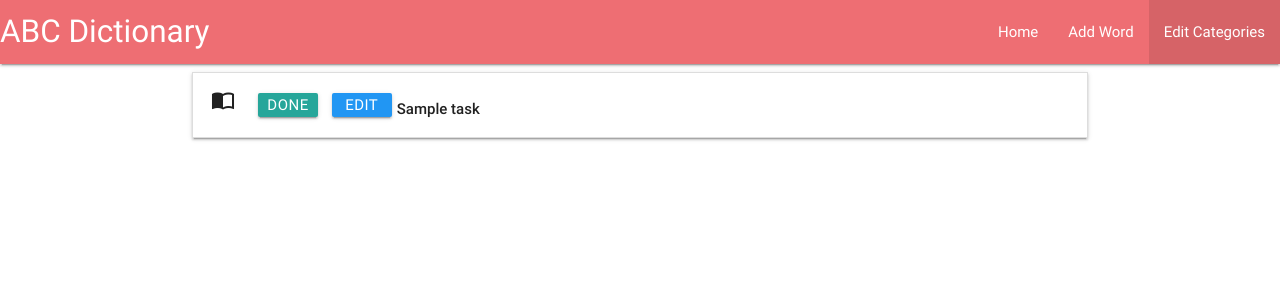
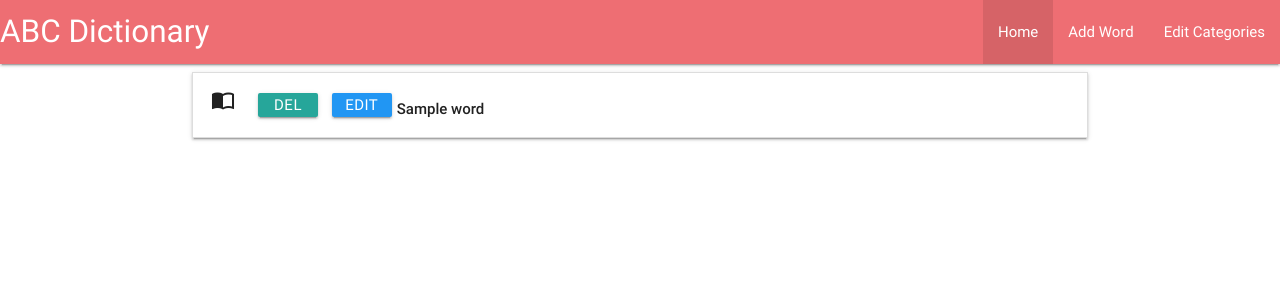
Before and after one commit to stanciudorin/Dictionary-Project, a Flask app: page / in a window 1280 px wide. Shown: the top 300 px of the page. Run offline with Flask 2, Linux system fonts and the light colour scheme; a database or web service that is not in the repository returns one stand-in record (values such as "Sample title"); some libraries are stand-ins or nearby versions.

Commit message:
Refacroting my function definitions and updating them

```diff
--- a/app.py
+++ b/app.py
@@ -5,8 +5,8 @@ from bson.objectid import ObjectId
 
 
 app = Flask(__name__)
-db_user = os.environ.get("DB_USER")
-db_password = os.environ.get("DB_PASS")
+# db_user = os.environ.get("DB_USER")
+# db_password = os.environ.get("DB_PASS")
 
 
 app.config["MONGO_DBNAME"] = "DictionaryDB"
@@ -15,9 +15,9 @@ app.config["MONGO_URI"] = "mongodb+srv://stanciudorin:conect86@myfirstcluster.aw
 mongo = PyMongo(app)
 
 @app.route("/")
-@app.route("/get_tasks")
-def get_tasks():
-    return render_template("tasks.html", tasks=mongo.db.tasks.find())
+@app.route("/show_words")
+def show_words():
+    return render_template("words.html", words=mongo.db.words.find())
 
 
 @app.route("/add_word")
@@ -27,34 +27,39 @@ def add_word():
 
 @app.route("/insert_word", methods=["POST"])
 def insert_word():
-    tasks = mongo.db.tasks
-    tasks.insert_one(request.form.to_dict())
-    return redirect(url_for("get_tasks"))
+    words = mongo.db.words
+    words.insert_one(request.form.to_dict())
+    return redirect(url_for("show_words"))
 
 
-@app.route("/edit_task/<task_id>")
-def edit_task(task_id):
-    the_task = mongo.db.tasks.find_one({"_id": ObjectId(task_id)})
-    all_categories = mongo.db.categories.find()
-    return render_template("edittask.html", task=the_task, categories=all_categories)
+@app.route("/categories")
+def categories():
+    return render_template("categories.htm", words=mongo.db.categories.find())
 
 
-@app.route("/update_task/<task_id>", methods=["POST"])
-def update_task(task_id):
-    tasks = mongo.db.tasks
-    tasks.update({"_id": ObjectId(task_id)},
-        {
-            "category_name" : request.form.get["category_name"],
-            "category_word" : request.form.get["category_word"],
-            "category_description" : request.form.get["category_description"]
-        })
-    return redirect(url_for("get_tasks"))
+@app.route("/edit_words/<word_id>")
+def edit_words(word_id):
+    the_word = mongo.db.words.find_one({"_id": ObjectId(word_id)})
+    all_categories = mongo.db.categories.find()
+    return render_template("editword.html", word=the_word, categories=all_categories)
 
 
-@app.route("/delete_task/<task_id>")
-def delete_task(task_id):
-    mongo.db.task.remove({"_id": ObjectId(task_id)})
-    return redirect(url_for("get_tasks"))
+@app.route("/update_word/<word_id>", methods=["POST"])
+def update_word(word_id):
+    words = mongo.db.words
+    words.update({"_id": ObjectId(word_id)},
+        {
+            "category_name": request.form.get("category_name"),
+            "word": request.form.get("word"),
+            "description": request.form.get("description"),
+        })
+    return redirect(url_for("show_words"))
+
+
+@app.route("/delete_word/<word_id>")
+def delete_word(word_id):
+    mongo.db.word.remove({"_id": ObjectId(word_id)})
+    return redirect(url_for("show_words"))
 
 
 @app.route("/get_categories")
--- a/templates/addword.html
+++ b/templates/addword.html
@@ -2,7 +2,7 @@
 {% block content %}
     <h3 class="center">Add a new word and its description to the dictionary:</h3>
     <div class="row">
-        <form action="{{url_for('add_word')}}" method="POST" class="col s12">
+        <form action="{{url_for('insert_word')}}" method="POST" class="col s12">
             <div class="row">
                 <div class="input-field col s12">
                     <i class="material-icons prefix">library_books</i>
@@ -19,7 +19,7 @@
             <div class="row">
                 <div class="input-field col s12">
                     <i class="material-icons prefix">library_books</i>
-                    <input id="task_name" name="task_name" type="text" class="validate">
+                    <input id="category_word" name="category_word" type="text" class="validate">
                     <label for="icon-prefix">Add word</label>
                 </div>
             </div>
@@ -27,7 +27,7 @@
             <div class="row">
                 <div class="input-field col s12">
                     <i class="material-icons prefix">library_books</i>
-                    <input id="task_description"  name="task_description" type="text" class="materialize-textarea">
+                    <input id="category_description"  name="category_description" type="text" class="materialize-textarea">
                     <label for="icon-prefix">Add description</label>
                 </div>
             </div>
--- a/templates/base.html
+++ b/templates/base.html
@@ -12,17 +12,17 @@
     <header>
         <nav>
             <div class="nav-wrapper">
-                <a href="{{url_for('get_tasks')}}" class="brand-logo left" id="dictionary-logo">ABC Dictionary</a>
+                <a href="{{url_for('show_words')}}" class="brand-logo left" id="dictionary-logo">ABC Dictionary</a>
                 <a href="" data-activates="mobile-demo" class="button-collapse right"><i class="material-icons">menu</i></a>
                 <ul class="right hide-on-med-and-down">
-                    <li><a href="{{url_for('get_tasks')}}">Home</a></li>
+                    <li class="active"><a href="{{url_for('show_words')}}">Home</a></li>
                     <li><a href="{{url_for('add_word')}}">Add Word</a></li>
-                    <li class="active"><a href="{{url_for('get_categories')}}">Edit Categories</a></li>
+                    <li><a href="{{url_for('get_categories')}}">Edit Categories</a></li>
                 </ul>
                 <ul class="right side-nav">
-                    <li><a href="{{url_for('get_tasks')}}">Home</a></li>
+                    <li class="active"><a href="{{url_for('show_words')}}">Home</a></li>
                     <li><a href="{{url_for('add_word')}}">Add Word</a></li>
-                    <li class="active"><a href="{{url_for('get_categories')}}">Edit Categories</a></li>
+                    <li><a href="{{url_for('get_categories')}}">Edit Categories</a></li>
                 </ul>
             </div>
   </nav>
--- a/templates/edittask.html
+++ b/templates/editword.html
@@ -9,7 +9,7 @@
                     <select id="category_name" name="category_name">
                         <option value="" disabled selected>Chose a category</option>
                         {% for cat in categories %}
-                            {% if cat.category_name == task.category_name %}
+                            {% if cat.category_name == word.category_name %}
                             <option value="{{cat.category_name}}" selected>{{cat.category_name}}</option>
                             {% else %}
                             <option value="{{cat.category_name}}">{{cat.category_name}}</option>
@@ -23,7 +23,7 @@
             <div class="row">
                 <div class="input-field col s12">
                     <i class="material-icons prefix">library_books</i>
-                    <input id="task_name" name="task_name" type="text" class="validate" value="{{task.task_name}}">
+                    <input id="word_name" name="word_name" type="text" class="validate" value="{{word.name}}">
                     <label for="icon-prefix">Add word</label>
                 </div>
             </div>
@@ -31,7 +31,7 @@
             <div class="row">
                 <div class="input-field col s12">
                     <i class="material-icons prefix">library_books</i>
-                    <input id="task_description"  name="task_description" type="text" class="materialize-textarea">{{task.task_description}}
+                    <input id="word_description"  name="word_description" type="text" class="materialize-textarea">{{word.description}}
                     <label for="icon-prefix">Add description</label>
                 </div>
             </div>
--- a/templates/tasks.html
+++ b/templates/words.html
@@ -2,23 +2,23 @@
 {% block content %}
 
 <ul class="collapsible" data-collapsible="accordion">
-    {% for task in tasks %}
+    {% for word in words %}
     <li>
         <div class="collapsible-header">
             <div class="col s1">
                 <i class="material-icons">import_contacts</i>
             </div>
             <div class="col s2">
-                <a href="{{url_for('delete_task', task_id=task._id)}}" class="waves-effect waves-light btn btn_small">Done</a>
-                <a href="{{url_for('edit_task', task_id=task._id)}}" class="waves-effect waves-light btn btn_small blue">Edit</a>
+                <a href="{{url_for('delete_word', word_id=word._id)}}" class="waves-effect waves-light btn btn_small">Del</a>
+                <a href="{{url_for('edit_words', word_id=word._id)}}" class="waves-effect waves-light btn btn_small blue">Edit</a>
             </div>
             <div class="task_header col s9">
-                <strong>{{task.category_name}}</strong>
+                <strong>{{word.category_name}}</strong>
             </div>
         </div>
         <div class="collapsible-body">
-            <span><strong>{{task.category_word}}</strong></span>
-            <span>{{task.category_description}}</span>
+            <span><strong>{{word.word}}</strong></span>
+            <span>{{word.description}}</span>
         </div>
     </li>
     {% endfor %}
```
